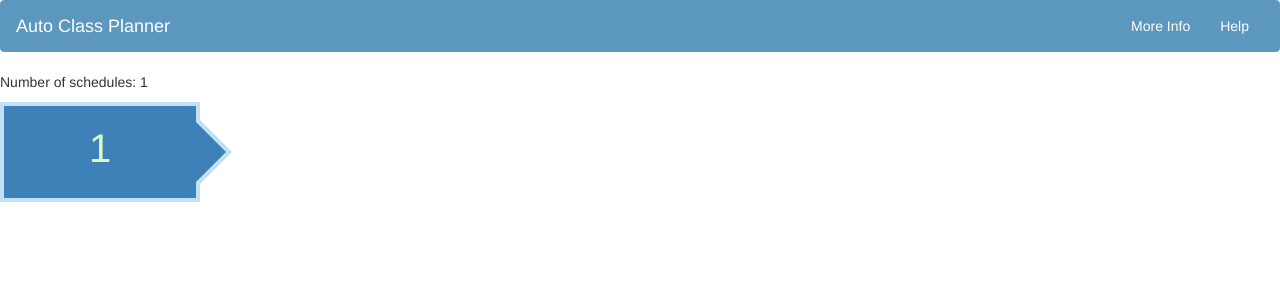
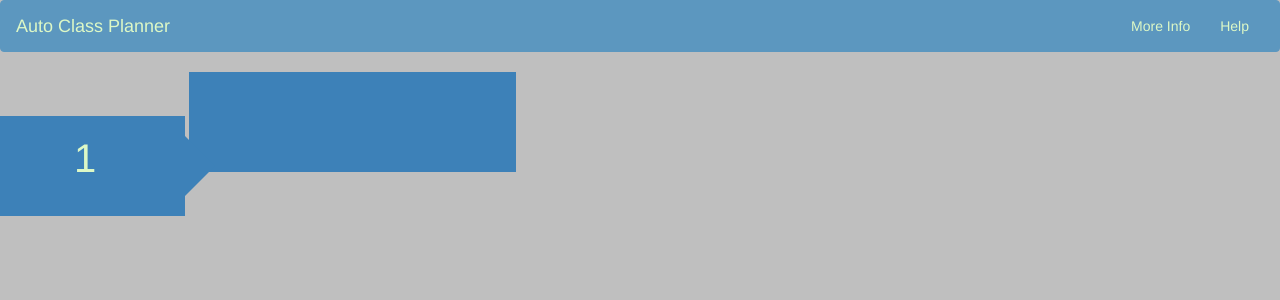
Before and after one commit to chase1745/Course-Planner, a Flask app: page /output in a window 1280 px wide. Shown: the top 300 px of the page. Run offline with Flask 2, Linux system fonts and the light colour scheme; some libraries are stand-ins or nearby versions.

Commit message:
Color changes🍏🍎🍊🍋🍇🍓🍈

```diff
--- a/static/css/app.css
+++ b/static/css/app.css
@@ -9,32 +9,32 @@
   border-color: #5c97bf;
 }
 .navbar-default .navbar-brand {
-  color: #ffffff;
+  color: #ddf8c6;
 }
 .navbar-default .navbar-brand:hover,
 .navbar-default .navbar-brand:focus {
-  color: #ffffff;
+  color: #ddf8c6;
 }
 .navbar-default .navbar-text {
-  color: #ffffff;
+  color: #ddf8c6;
 }
 .navbar-default .navbar-nav > li > a {
-  color: #ffffff;
+  color: #ddf8c6;
 }
 .navbar-default .navbar-nav > li > a:hover,
 .navbar-default .navbar-nav > li > a:focus {
-  color: #ffffff;
+  color: #ddf8c6;
 }
 .navbar-default .navbar-nav > .active > a,
 .navbar-default .navbar-nav > .active > a:hover,
 .navbar-default .navbar-nav > .active > a:focus {
-  color: #ffffff;
+  color: #ddf8c6;
   background-color: #5c97bf;
 }
 .navbar-default .navbar-nav > .open > a,
 .navbar-default .navbar-nav > .open > a:hover,
 .navbar-default .navbar-nav > .open > a:focus {
-  color: #ffffff;
+  color: #ddf8c6;
   background-color: #5c97bf;
 }
 .navbar-default .navbar-toggle {
@@ -45,31 +45,31 @@
   background-color: #5c97bf;
 }
 .navbar-default .navbar-toggle .icon-bar {
-  background-color: #ffffff;
+  background-color: #ddf8c6;
 }
 .navbar-default .navbar-collapse,
 .navbar-default .navbar-form {
-  border-color: #ffffff;
+  border-color: #ddf8c6;
 }
 .navbar-default .navbar-link {
-  color: #ffffff;
+  color: #ddf8c6;
 }
 .navbar-default .navbar-link:hover {
-  color: #ffffff;
+  color: #ddf8c6;
 }
 
 @media (max-width: 767px) {
   .navbar-default .navbar-nav .open .dropdown-menu > li > a {
-    color: #ffffff;
+    color: #ddf8c6;
   }
   .navbar-default .navbar-nav .open .dropdown-menu > li > a:hover,
   .navbar-default .navbar-nav .open .dropdown-menu > li > a:focus {
-    color: #ffffff;
+    color: #ddf8c6;
   }
   .navbar-default .navbar-nav .open .dropdown-menu > .active > a,
   .navbar-default .navbar-nav .open .dropdown-menu > .active > a:hover,
   .navbar-default .navbar-nav .open .dropdown-menu > .active > a:focus {
-    color: #ffffff;
+    color: #ddf8c6;
     background-color: #5c97bf;
   }
 }
@@ -118,12 +118,12 @@
 .arrow_box {
     width: 200px;
     height: 100px;
-    /*display: inline-block;*/
+    display: inline-block;
 }
 .arrow_box {
 	position: relative;
 	background: #5c97bf;
-	border: 4px solid #c2e1f5;
+	/*border: 4px solid #c2e1f5;*/
 }
 .arrow_box:after, .arrow_box:before {
 	left: 100%;
@@ -144,8 +144,8 @@
 }
 .arrow_box:before {
 	border-color: rgba(194, 225, 245, 0);
-	border-left-color: #c2e1f5;
-	border-width: 36px;
+	/*border-left-color: #c2e1f5;*/
+	/*border-width: 36px;*/
 	margin-top: -36px;
 }
 .arrow_box > h1 {
@@ -161,3 +161,41 @@
 .selected:after{
     border-left-color: #3D81B8;
 }
+
+.schedule {
+    /*border: 3px solid #3D81B8;*/
+    background-color: #3D81B8;
+    /*color: #c2e1f5;*/
+    width: 25%;
+    height: 100px;
+    display: inline-block;
+}
+
+/*.schedule {*/
+	/*position: relative;*/
+	/*background: #5c97bf;*/
+	/*border: 4px solid #c2e1f5;*/
+/*}*/
+/*.arrow_box:after, .arrow_box:before {*/
+	/*left: 100%;*/
+	/*top: 50%;*/
+	/*border: solid transparent;*/
+	/*content: " ";*/
+	/*height: 0;*/
+	/*width: 0;*/
+	/*position: absolute;*/
+	/*pointer-events: none;*/
+/*}*/
+
+/*.arrow_box:after {*/
+	/*border-color: rgba(136, 183, 213, 0);*/
+	/*border-left-color: #5c97bf;*/
+	/*border-width: 30px;*/
+	/*margin-top: -30px;*/
+/*}*/
+/*.arrow_box:before {*/
+	/*border-color: rgba(194, 225, 245, 0);*/
+	/*border-left-color: #c2e1f5;*/
+	/*border-width: 36px;*/
+	/*margin-top: -36px;*/
+/*}*/
--- a/templates/output.html
+++ b/templates/output.html
@@ -1,9 +1,17 @@
 {% extends "base.html" %}
 {% block content %}
 
-<p>Number of schedules: {{ scheduleList|length }}</p>
+<style>
+    body {
+        background: #BFBFBF;
+    }
+</style>
+
+
+{#<p>Number of schedules: {{ scheduleList|length }}</p>#}
 
 {% for schedule in scheduleList %}
+    <div class="row">
     <a href="#" class="box">
         {% if loop.index == 1 %}
             <div class="arrow_box selected">
@@ -22,10 +30,13 @@
                 <p>{{ section }}</p>
             {% endfor %}
         </div>
+    </div>
 {% endfor %}
 
 
 
 
 
+
+
 {% endblock %}
```
